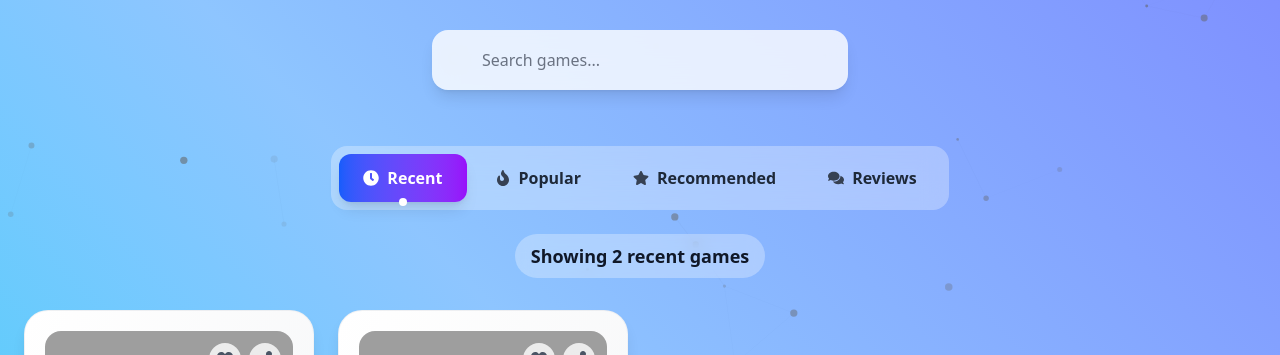
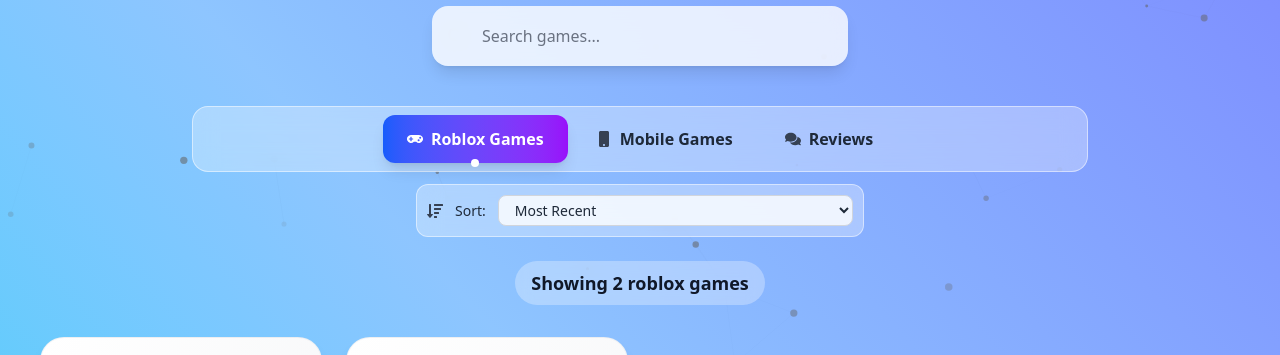
Before and after one commit to TheUnknown550/MCX_Studios, a React (Vite) app: page / in a window 1280 px wide. Shown: the part 208-563 px from the top of the page. Built offline with nearby package versions, Linux system fonts and the light colour scheme; grey boxes are pictures that could not be loaded.

Commit message:
Create Section for mobile games

```diff
--- a/src/App.tsx
+++ b/src/App.tsx
@@ -1,22 +1,23 @@
 import { useState, useMemo, useEffect } from "react";
-import { useSortedGames } from "./hooks/useSortedGames";
 import { NotificationProvider } from "./components/NotificationSystem";
 import { ThemeProvider, useTheme } from "./contexts/ThemeContext";
 import LoadingScreen from "./components/LoadingScreen";
 import AnimatedBackground from "./components/AnimatedBackground";
 import SearchBar from "./components/SearchBar";
 import Tabs from "./components/Tabs";
+import type { TabOption, SortOption } from "./components/Tabs";
 import GameCard from "./components/GameCard";
 import ReviewsPage from "./components/ReviewsPage";
 import Header from "./components/Header";
 import ThemeToggle from "./components/ThemeToggle";
 import { analytics, initializeAnalytics } from "./utils/analytics";
+import { games } from "./data/games";
 
 function AppContent() {
-  const [activeTab, setActiveTab] = useState<"recent" | "popular" | "recommended" | "reviews">("recent");
+  const [activeTab, setActiveTab] = useState<TabOption>("roblox");
+  const [sortBy, setSortBy] = useState<SortOption>("recent");
   const [searchQuery, setSearchQuery] = useState("");
   const [isLoading, setIsLoading] = useState(true);
-  const { mostRecent = [], mostPopular = [], recommended = [] } = useSortedGames();
   const { isDark } = useTheme(); // This will force re-render when theme changes
 
   // Initialize Google Analytics
@@ -25,7 +26,7 @@
   }, []);
 
   // Track tab changes
-  const handleTabChange = (tab: "recent" | "popular" | "recommended" | "reviews") => {
+  const handleTabChange = (tab: TabOption) => {
     setActiveTab(tab);
     analytics.trackTabChange(tab);
   };
@@ -40,41 +41,52 @@
   };
 
   // Filter games based on search query
-  const filterGames = (games: typeof mostRecent) => {
-    if (!searchQuery) return games;
-    return games.filter(game =>
+  const filterGames = (gamesArray: typeof games) => {
+    if (!searchQuery) return gamesArray;
+    return gamesArray.filter((game) =>
       game.title.toLowerCase().includes(searchQuery.toLowerCase()) ||
       game.description.toLowerCase().includes(searchQuery.toLowerCase()) ||
-      game.genre?.some(g => g.toLowerCase().includes(searchQuery.toLowerCase()))
+      game.genre?.some((g) => g.toLowerCase().includes(searchQuery.toLowerCase()))
     );
+  };
+
+  // Sort games based on selected option
+  const sortGames = (gamesArray: typeof games, sortOption: SortOption) => {
+    return [...gamesArray].sort((a, b) => {
+      switch (sortOption) {
+        case 'recent':
+          return new Date(b.createdAt).getTime() - new Date(a.createdAt).getTime();
+        case 'popular':
+          return (b.visits || 0) - (a.visits || 0);
+        case 'rating':
+          return (b.rating || 0) - (a.rating || 0);
+        case 'alphabetical':
+          return a.title.localeCompare(b.title);
+        default:
+          return 0;
+      }
+    });
   };
 
   const gamesToShow = useMemo(() => {
     if (activeTab === 'reviews') return []; // Reviews will be handled by ReviewsPage
 
-    const games = {
-      recent: mostRecent,
-      popular: mostPopular,
-      recommended: recommended,
-    }[activeTab] || [];
+    let filteredGames = games;
+    if (activeTab === 'roblox') {
+      filteredGames = games.filter(game => game.platform === 'roblox');
+    } else if (activeTab === 'mobile') {
+      filteredGames = games.filter(game => game.platform === 'mobile');
+    }
 
-    return filterGames(games);
-  }, [activeTab, searchQuery, mostRecent, mostPopular, recommended]);
+    // Sort the filtered games
+    const sortedGames = sortGames(filteredGames, sortBy);
+
+    // Apply search filter
+    return filterGames(sortedGames);
+  }, [activeTab, sortBy, searchQuery]);
 
   if (isLoading) {
     return <LoadingScreen onComplete={() => setIsLoading(false)} />;
-  }
-
-  if (!mostRecent.length && !mostPopular.length && !recommended.length) {
-    return (
-      <div className="min-h-screen flex items-center justify-center p-4 text-center text-gray-200 bg-gradient-to-tr from-purple-700 via-pink-600 to-red-500">
-        <div className="space-y-4">
-          <div className="animate-spin rounded-full h-16 w-16 border-4 border-white border-t-transparent mx-auto"></div>
-          <p className="text-xl font-semibold">Loading amazing games...</p>
-          <p className="text-sm opacity-75">Preparing your gaming experience</p>
-        </div>
-      </div>
-    );
   }
 
   return (
@@ -87,32 +99,37 @@
       <AnimatedBackground />
 
       {/* Theme Toggle - Fixed Top Right */}
-      <div className="fixed top-4 right-4 z-50">
+      <div className="fixed top-3 right-3 sm:top-4 sm:right-4 z-50">
         <ThemeToggle />
       </div>
 
       {/* Main Content */}
-      <div className="relative z-10 p-6">
+      <div className="relative z-10 px-4 sm:px-6 lg:px-8 pb-8 sm:pb-12">
         <Header />
 
         {/* Search Bar */}
-        <div className="mt-8 flex justify-center">
+        <div className="mt-6 sm:mt-8 flex justify-center">
           <SearchBar onSearch={handleSearch} />
         </div>
 
         {/* Navigation Tabs */}
-        <Tabs activeTab={activeTab} setActiveTab={handleTabChange} />
+        <Tabs
+          activeTab={activeTab}
+          setActiveTab={handleTabChange}
+          sortBy={sortBy}
+          setSortBy={setSortBy}
+        />
 
         {/* Content Area */}
         {activeTab === 'reviews' ? (
-          <div className="mt-8">
+          <div className="mt-6 sm:mt-8">
             <ReviewsPage />
           </div>
         ) : (
           <>
             {/* Results Info */}
-            <div className="mt-6 text-center">
-              <p className="text-gray-900 dark:text-gray-100 font-bold text-lg bg-white/30 dark:bg-gray-800/30 backdrop-blur-sm px-4 py-2 rounded-full inline-block">
+            <div className="mt-4 sm:mt-6 text-center px-2">
+              <p className="text-gray-900 dark:text-gray-100 font-bold text-sm sm:text-lg bg-white/30 dark:bg-gray-800/30 backdrop-blur-sm px-3 sm:px-4 py-1.5 sm:py-2 rounded-full inline-block">
                 {searchQuery ? (
                   <>Showing {gamesToShow.length} result{gamesToShow.length !== 1 ? 's' : ''} for "{searchQuery}"</>
                 ) : (
@@ -125,8 +142,8 @@
 
         {/* Games Grid */}
         {gamesToShow.length > 0 ? (
-          <div className="mt-8 flex justify-center">
-            <div className="grid grid-cols-1 sm:grid-cols-2 lg:grid-cols-3 xl:grid-cols-4 gap-6 max-w-7xl">
+          <div className="mt-6 sm:mt-8 flex justify-center px-2">
+            <div className="grid grid-cols-1 sm:grid-cols-2 lg:grid-cols-3 xl:grid-cols-4 gap-4 sm:gap-6 w-full max-w-7xl">
               {gamesToShow.map((game) => (
                 <div key={game.id} className="flex justify-center">
                   <GameCard game={game} />
@@ -135,18 +152,29 @@
             </div>
           </div>
         ) : activeTab !== 'reviews' ? (
-          <div className="mt-12 text-center space-y-4">
-            <div className="text-6xl">🎮</div>
-            <h3 className="text-xl font-semibold text-gray-900 dark:text-gray-100 bg-white/30 dark:bg-gray-800/30 backdrop-blur-sm px-4 py-2 rounded-lg inline-block">No games found</h3>
-            <p className="text-gray-800 dark:text-gray-200 bg-white/20 dark:bg-gray-800/20 backdrop-blur-sm px-4 py-2 rounded-lg inline-block">
-              Try adjusting your search or browse different categories
+          <div className="mt-8 sm:mt-12 text-center space-y-3 sm:space-y-4 px-4">
+            <div className="text-4xl sm:text-6xl">
+              {activeTab === 'mobile' ? '📱' : '🎮'}
+            </div>
+            <h3 className="text-lg sm:text-xl font-semibold text-gray-900 dark:text-gray-100 bg-white/30 dark:bg-gray-800/30 backdrop-blur-sm px-3 sm:px-4 py-1.5 sm:py-2 rounded-lg inline-block">
+              {activeTab === 'mobile' ? 'New games coming soon!' : 'No games found'}
+            </h3>
+            <p className="text-sm sm:text-base text-gray-800 dark:text-gray-200 bg-white/20 dark:bg-gray-800/20 backdrop-blur-sm px-3 sm:px-4 py-1.5 sm:py-2 rounded-lg inline-block max-w-md mx-auto">
+              {activeTab === 'mobile'
+                ? 'We\'re working on exciting mobile games! Stay tuned for updates.'
+                : searchQuery
+                  ? 'Try adjusting your search or browse different categories'
+                  : 'Check back later for new releases'
+              }
             </p>
-            <button
-              onClick={() => setSearchQuery("")}
-              className="mt-4 px-6 py-2 bg-blue-600 hover:bg-blue-700 dark:bg-purple-600 dark:hover:bg-purple-700 text-white rounded-lg transition-colors duration-200 font-semibold"
-            >
-              Clear Search
-            </button>
+            {searchQuery && (
+              <button
+                onClick={() => setSearchQuery("")}
+                className="mt-3 sm:mt-4 px-4 sm:px-6 py-2 bg-blue-600 hover:bg-blue-700 dark:bg-purple-600 dark:hover:bg-purple-700 text-white rounded-lg transition-colors duration-200 font-semibold text-sm sm:text-base"
+              >
+                Clear Search
+              </button>
+            )}
           </div>
         ) : null}
 
--- a/src/components/SearchBar.tsx
+++ b/src/components/SearchBar.tsx
@@ -24,9 +24,9 @@
   };
 
   return (
-    <div className="relative w-full max-w-md mx-auto mb-6 px-4">
+    <div className="relative w-full max-w-md mx-auto mb-4 px-2 sm:px-4">
       <div className={`relative transition-all duration-300 ${isFocused ? 'scale-105' : ''}`}>
-        <FaSearch className={`absolute left-4 top-1/2 transform -translate-y-1/2 transition-colors duration-200 ${
+        <FaSearch className={`absolute left-3 sm:left-4 top-1/2 transform -translate-y-1/2 transition-colors duration-200 w-4 h-4 ${
           isDark ? 'text-gray-500' : 'text-gray-400'
         }`} />
         <input
@@ -36,7 +36,7 @@
           onFocus={() => setIsFocused(true)}
           onBlur={() => setIsFocused(false)}
           placeholder={placeholder}
-          className={`w-full pl-12 pr-12 py-3 md:py-4 rounded-2xl border-2 border-transparent backdrop-blur-md focus:outline-none transition-all duration-300 shadow-lg hover:shadow-xl text-sm md:text-base ${
+          className={`w-full pl-10 sm:pl-12 pr-10 sm:pr-12 py-2.5 sm:py-3 md:py-4 rounded-2xl border-2 border-transparent backdrop-blur-md focus:outline-none transition-all duration-300 shadow-lg hover:shadow-xl text-sm md:text-base ${
             isDark
               ? 'bg-gray-800/80 text-gray-200 placeholder-gray-400 focus:border-purple-500'
               : 'bg-white/80 text-gray-800 placeholder-gray-500 focus:border-blue-500'
@@ -45,13 +45,13 @@
         {query && (
           <button
             onClick={clearSearch}
-            className={`absolute right-4 top-1/2 transform -translate-y-1/2 transition-colors duration-200 p-1 ${
+            className={`absolute right-3 sm:right-4 top-1/2 transform -translate-y-1/2 transition-colors duration-200 p-1 ${
               isDark
                 ? 'text-gray-500 hover:text-gray-300'
                 : 'text-gray-400 hover:text-gray-600'
             }`}
           >
-            <FaTimes className="w-4 h-4" />
+            <FaTimes className="w-3 h-3 sm:w-4 sm:h-4" />
           </button>
         )}
       </div>
--- a/src/components/Tabs.tsx
+++ b/src/components/Tabs.tsx
@@ -1,35 +1,34 @@
 import React from 'react'
-import { FaClock, FaFire, FaStar, FaComments } from 'react-icons/fa'
+import { FaGamepad, FaMobile, FaComments, FaSortAmountDown } from 'react-icons/fa'
 import { useTheme } from '../contexts/ThemeContext'
 
-type TabOption = 'recent' | 'popular' | 'recommended' | 'reviews'
+type TabOption = 'roblox' | 'mobile' | 'reviews'
+type SortOption = 'recent' | 'popular' | 'rating' | 'alphabetical'
+
+export type { TabOption, SortOption }
 
 interface TabsProps {
   activeTab: TabOption
   setActiveTab: (tab: TabOption) => void
+  sortBy: SortOption
+  setSortBy: (sort: SortOption) => void
 }
 
-const Tabs: React.FC<TabsProps> = ({ activeTab, setActiveTab }) => {
+const Tabs: React.FC<TabsProps> = ({ activeTab, setActiveTab, sortBy, setSortBy }) => {
   const { isDark } = useTheme();
 
   const tabs = [
     {
-      id: 'recent' as TabOption,
-      label: 'Recent',
-      icon: FaClock,
-      description: 'Latest releases'
+      id: 'roblox' as TabOption,
+      label: 'Roblox Games',
+      icon: FaGamepad,
+      description: 'Roblox experiences'
     },
     {
-      id: 'popular' as TabOption,
-      label: 'Popular',
-      icon: FaFire,
-      description: 'Most played'
-    },
-    {
-      id: 'recommended' as TabOption,
-      label: 'Recommended',
-      icon: FaStar,
-      description: 'Staff picks'
+      id: 'mobile' as TabOption,
+      label: 'Mobile Games',
+      icon: FaMobile,
+      description: 'Mobile apps'
     },
     {
       id: 'reviews' as TabOption,
@@ -39,15 +38,23 @@
     },
   ]
 
+  const sortOptions = [
+    { value: 'recent' as SortOption, label: 'Most Recent' },
+    { value: 'popular' as SortOption, label: 'Most Popular' },
+    { value: 'rating' as SortOption, label: 'Highest Rated' },
+    { value: 'alphabetical' as SortOption, label: 'A-Z' },
+  ]
+
   return (
-    <div className="flex justify-center mt-8 px-4">
-      <div className={`backdrop-blur-md p-2 rounded-2xl ${
+    <div className="flex flex-col items-center mt-6 px-4 space-y-3">
+      {/* Tabs */}
+      <div className={`backdrop-blur-md p-2 rounded-2xl w-full max-w-4xl ${
         isDark
-          ? 'bg-gray-800/30 border-gray-600/50'
-          : 'bg-white/30 border-white/50'
+          ? 'bg-gray-800/30 border border-gray-600/50'
+          : 'bg-white/30 border border-white/50'
       }`}>
-        {/* Mobile: Vertical stack */}
-        <div className="sm:hidden grid grid-cols-2 gap-2 w-full max-w-sm">
+        {/* Mobile: Horizontal grid with smaller buttons */}
+        <div className="sm:hidden grid grid-cols-3 gap-1 w-full">
           {tabs.map((tab) => {
             const Icon = tab.icon
             const isActive = activeTab === tab.id
@@ -56,32 +63,36 @@
               <button
                 key={tab.id}
                 onClick={() => setActiveTab(tab.id)}
-                className={`group relative px-3 py-3 rounded-xl font-semibold transition-all duration-300 ${
+                className={`group relative px-2 py-2.5 rounded-xl font-semibold transition-all duration-300 text-center ${
                   isActive
-                    ? 'bg-gradient-to-r from-blue-600 to-purple-600 text-white shadow-lg'
+                    ? 'bg-gradient-to-r from-blue-600 to-purple-600 text-white shadow-lg scale-105'
                     : `${isDark ? 'text-gray-200 hover:bg-gray-700/60' : 'text-gray-800 hover:bg-white/60'}`
                 }`}
               >
                 <div className="flex flex-col items-center space-y-1">
-                  <Icon className={`w-4 h-4 transition-all duration-300 ${
+                  <Icon className={`w-3.5 h-3.5 transition-all duration-300 ${
                     isActive
                       ? 'text-white'
                       : `${isDark ? 'text-gray-300 group-hover:text-gray-100' : 'text-gray-700 group-hover:text-gray-900'}`
                   }`} />
-                  <span className="text-xs">{tab.label}</span>
+                  <span className="text-xs leading-tight whitespace-nowrap">
+                    {tab.id === 'roblox' ? 'Roblox\nGames' :
+                     tab.id === 'mobile' ? 'Mobile\nGames' :
+                     'Reviews'}
+                  </span>
                 </div>
 
                 {/* Active indicator for mobile */}
                 {isActive && (
-                  <div className="absolute -bottom-1 left-1/2 transform -translate-x-1/2 w-2 h-2 bg-white rounded-full"></div>
+                  <div className="absolute -bottom-0.5 left-1/2 transform -translate-x-1/2 w-1.5 h-1.5 bg-white rounded-full"></div>
                 )}
               </button>
             )
           })}
         </div>
 
-        {/* Desktop: Horizontal layout */}
-        <div className="hidden sm:flex space-x-1">
+        {/* Desktop/Tablet: Horizontal layout */}
+        <div className="hidden sm:flex space-x-1 justify-center">
           {tabs.map((tab) => {
             const Icon = tab.icon
             const isActive = activeTab === tab.id
@@ -124,6 +135,41 @@
           })}
         </div>
       </div>
+
+      {/* Sort Dropdown - Only show for games tabs, not reviews */}
+      {(activeTab === 'roblox' || activeTab === 'mobile') && (
+        <div className={`backdrop-blur-md p-2.5 rounded-xl w-full max-w-sm sm:max-w-md ${
+          isDark
+            ? 'bg-gray-800/30 border border-gray-600/50'
+            : 'bg-white/30 border border-white/50'
+        }`}>
+          <div className="flex items-center justify-center space-x-2 sm:space-x-3">
+            <FaSortAmountDown className={`w-3.5 h-3.5 sm:w-4 sm:h-4 ${
+              isDark ? 'text-gray-300' : 'text-gray-700'
+            }`} />
+            <label className={`text-xs sm:text-sm font-medium ${
+              isDark ? 'text-gray-200' : 'text-gray-800'
+            }`}>
+              Sort:
+            </label>
+            <select
+              value={sortBy}
+              onChange={(e) => setSortBy(e.target.value as SortOption)}
+              className={`px-2 sm:px-3 py-1 rounded-lg text-xs sm:text-sm font-medium transition-all duration-200 border flex-1 max-w-32 sm:max-w-none ${
+                isDark
+                  ? 'bg-gray-700/80 text-gray-200 border-gray-600 hover:border-gray-500 focus:border-blue-400'
+                  : 'bg-white/80 text-gray-800 border-gray-300 hover:border-gray-400 focus:border-blue-500'
+              } focus:outline-none focus:ring-2 focus:ring-blue-500/20`}
+            >
+              {sortOptions.map((option) => (
+                <option key={option.value} value={option.value}>
+                  {option.label}
+                </option>
+              ))}
+            </select>
+          </div>
+        </div>
+      )}
     </div>
   )
 }
```
Also changed, not shown: src/components/Header.tsx (+29 -1 lines), src/components/RatingModal.tsx (+13 -2 lines), src/data/games.ts (+12 -1 lines).
